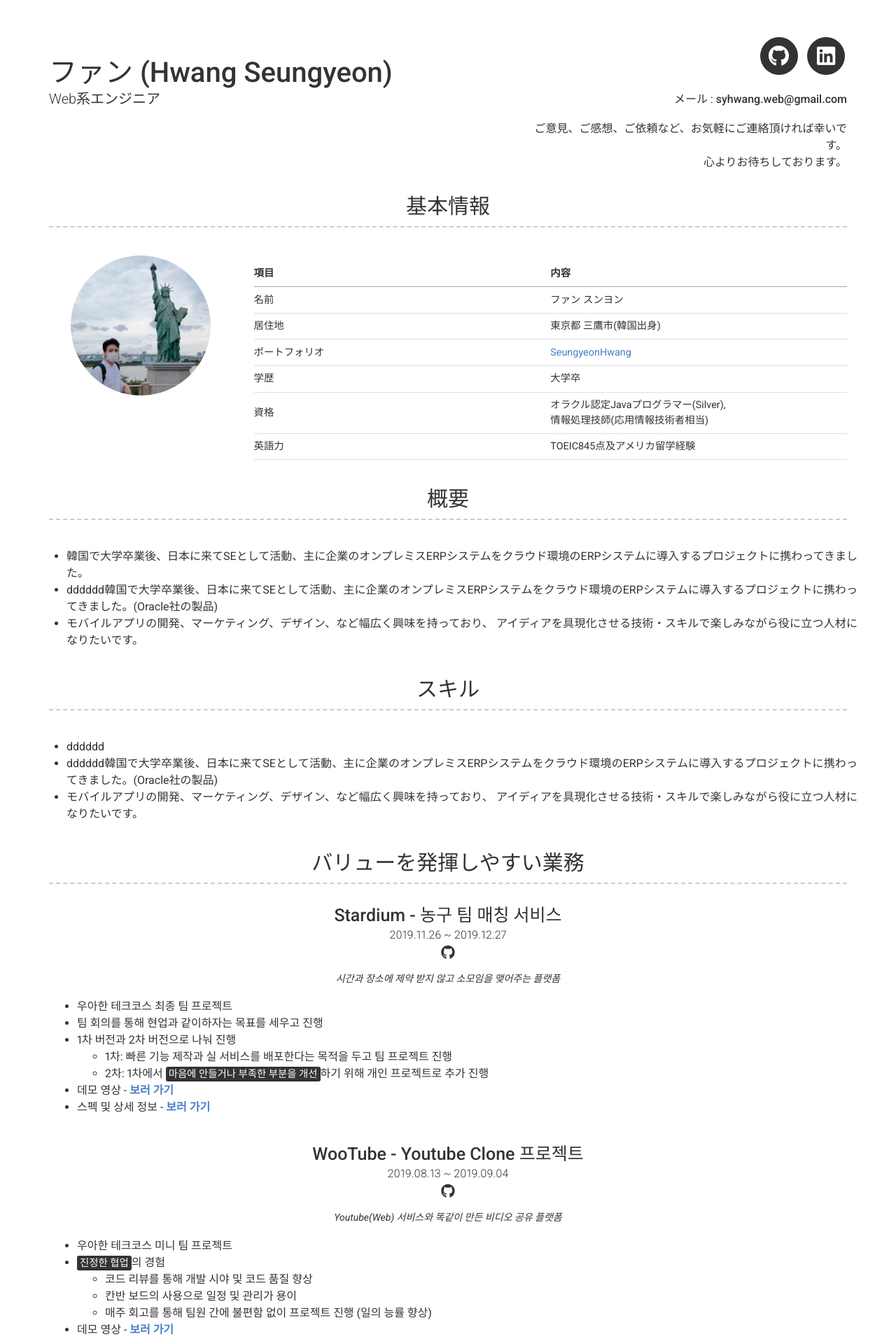
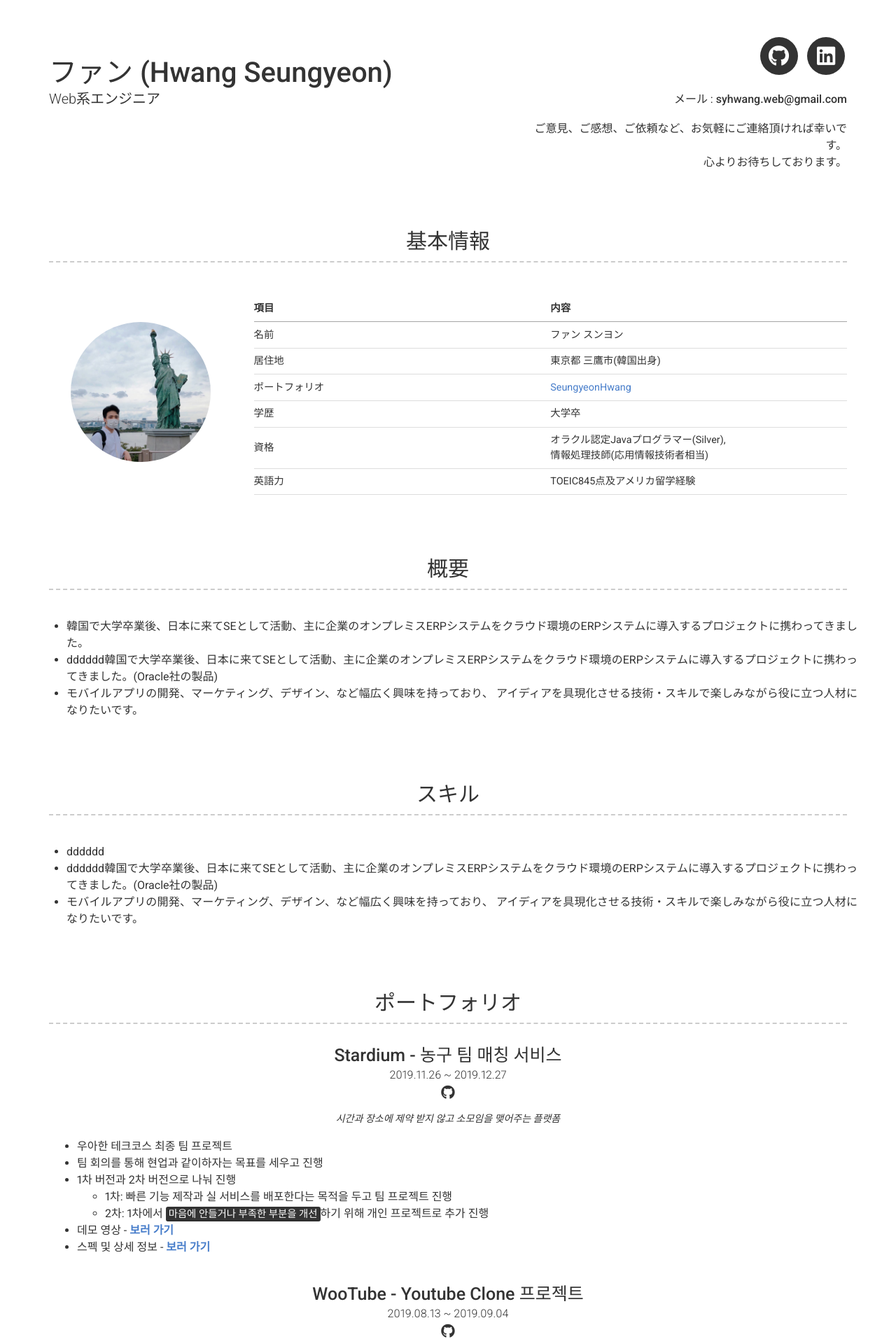
Before and after one commit to SeungyeonHwang/SeungyeonHwang.github.io, a Jekyll site: the page built from index.md, in a window 1280 px wide. Shown: the top 1913 px of the page at 70% size. Built offline with Jekyll 4.4.1, drawn with Linux system fonts in a browser that asks for light colours; nearby versions of some CDN libraries.

Commit message:
no message

```diff
--- a/_config.yml
+++ b/_config.yml
@@ -50,13 +50,13 @@ skill_content: |
   - モバイルアプリの開発、マーケティング、デザイン、など幅広く興味を持っており、 アイディアを具現化させる技術・スキルで楽しみながら役に立つ人材になりたいです。
 
 # Projects Section
-projects_title: バリューを発揮しやすい業務
+projects_title: ポートフォリオ
+
+# OpenSource Section
+open-soutce_title: バリューを発揮しやすい業務
 
 # Education Section
 education_title: 業務経歴
-
-# OpenSource Section
-open-soutce_title: OpenSource
 
 # Experience Section
 experience_title: Experience
--- a/_sass/modern-resume-theme.scss
+++ b/_sass/modern-resume-theme.scss
@@ -32,6 +32,7 @@
   height: 200px;
   margin: 0 auto;
   margin-bottom: 20px;
+  margin-top: 45px;
   display: block;
   border-radius: 100px;
   background-size: cover;
--- a/_sass/type.scss
+++ b/_sass/type.scss
@@ -53,6 +53,7 @@ h3 {
   border-bottom: dashed 2px #CCCCCC;
   padding-bottom: 10px;
   margin-bottom:40px;
+  margin-top: 50px;
 
   @media print {
     margin-bottom: 20px;
```
